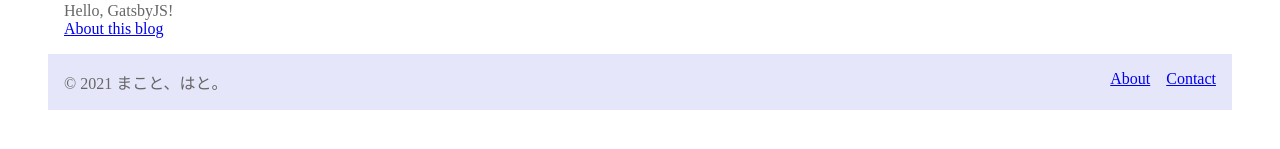
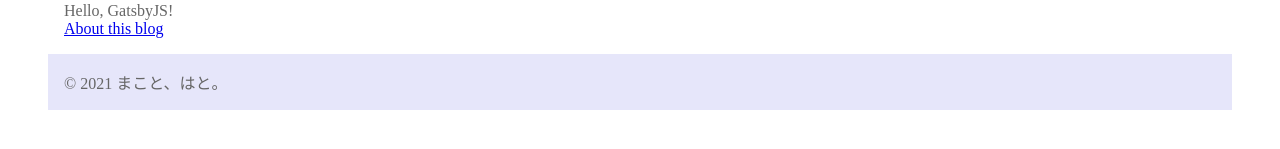
Before and after one commit to mamaredo/MakotoHato, a Gatsby site: page / in a window 1280 px wide. Shown: the part 129-278 px from the top of the page. Built offline with nearby package versions, Linux system fonts and the light colour scheme; Gatsby itself is replaced by a stand-in of ours; a web font is replaced by a local one.

Commit message:
footerをコピーライトだけに変更

```diff
--- a/src/components/BaseFooter.tsx
+++ b/src/components/BaseFooter.tsx
@@ -1,6 +1,5 @@
 import React from 'react'
 import type { FC } from 'react'
-import { Link } from 'gatsby'
 
 // SCSS
 import '../assets/styles/Layout/_Footer.scss'
@@ -14,14 +13,6 @@ export const BaseFooter: FC<Props> = (props: Props) => {
   return (
     <footer>
       <p>&copy; 2021 {siteTitle} </p>
-      <ul>
-        <li>
-          <Link to="/about">About</Link>
-        </li>
-        <li>
-          <Link to="/contact">Contact</Link>
-        </li>
-      </ul>
     </footer>
   )
 }
```
